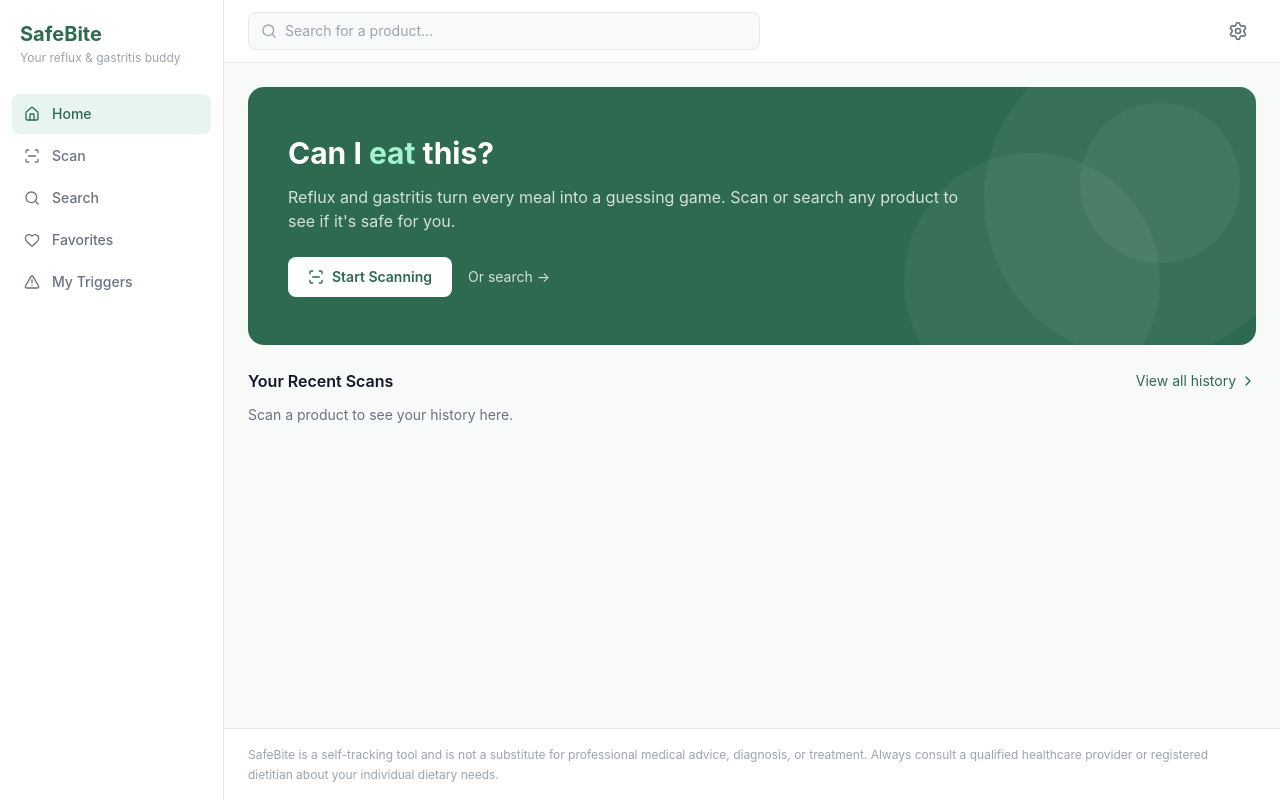
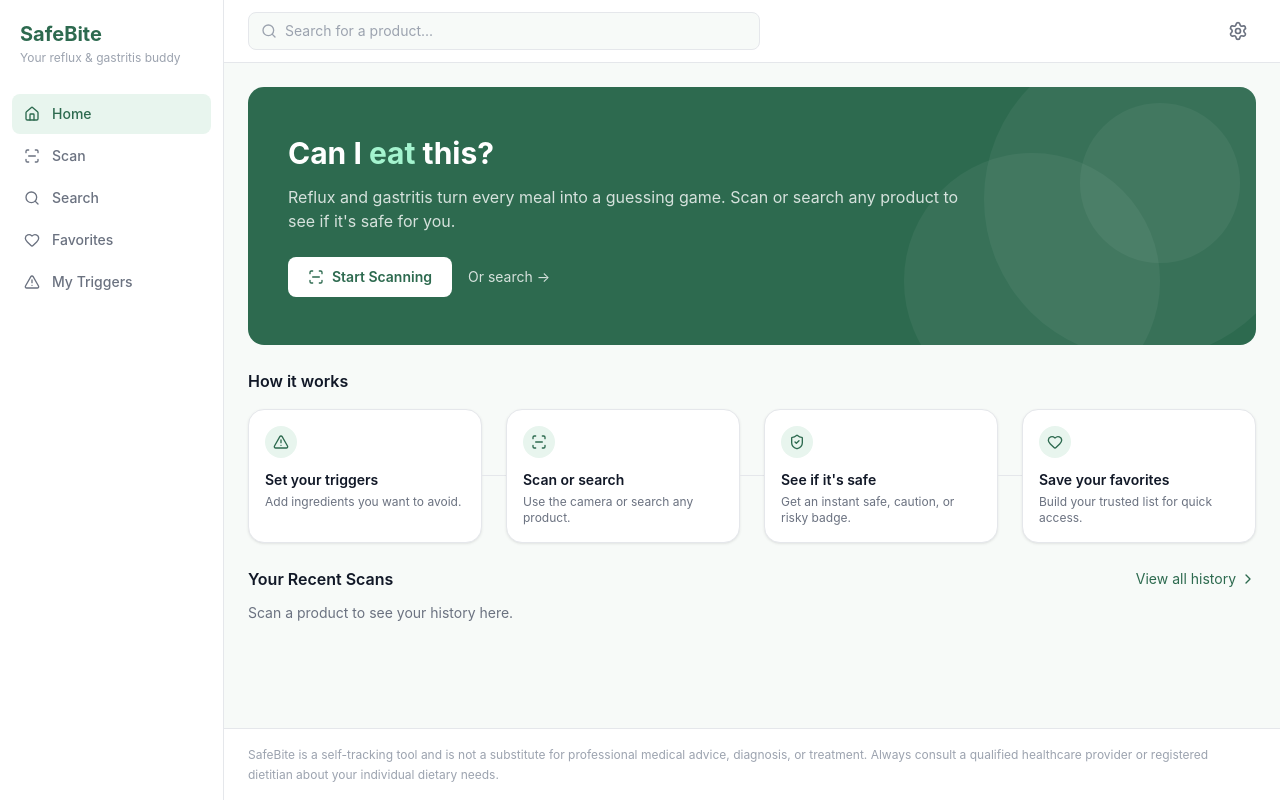
Before and after one commit to ezgikardes/safe-bite, a React (Vite) app: page / in a window 1280 px wide. Built offline with nearby package versions, Linux system fonts and the light colour scheme.

Commit message:
feat: enhance Home component with steps section and update Scan description for clarity

```diff
--- a/src/pages/Home.tsx
+++ b/src/pages/Home.tsx
@@ -1,5 +1,35 @@
+import { Fragment } from "react";
 import { Link } from "react-router-dom";
-import { ScanLine, ChevronRight } from "lucide-react";
+import {
+  ScanLine,
+  ChevronRight,
+  AlertTriangle,
+  ShieldCheck,
+  Heart,
+} from "lucide-react";
+
+const steps = [
+  {
+    icon: AlertTriangle,
+    title: "Set your triggers",
+    description: "Add ingredients you want to avoid.",
+  },
+  {
+    icon: ScanLine,
+    title: "Scan or search",
+    description: "Use the camera or search any product.",
+  },
+  {
+    icon: ShieldCheck,
+    title: "See if it's safe",
+    description: "Get an instant safe, caution, or risky badge.",
+  },
+  {
+    icon: Heart,
+    title: "Save your favorites",
+    description: "Build your trusted list for quick access.",
+  },
+];
 
 export default function Home() {
   return (
@@ -33,6 +63,27 @@
         <div className="absolute right-4 top-4 size-40 rounded-full bg-white/5" />
       </div>
 
+      {/* How it works */}
+      <div>
+        <h2 className="mb-4 text-base font-semibold text-text">How it works</h2>
+        <div className="flex flex-col gap-3 lg:flex-row lg:items-stretch lg:gap-0">
+          {steps.map(({ icon: Icon, title, description }, index) => (
+            <Fragment key={title}>
+              <div className="flex-1 rounded-2xl border border-border bg-surface p-4 shadow-card">
+                <div className="mb-3 w-fit rounded-full bg-primary-light p-2">
+                  <Icon className="size-4 text-primary" />
+                </div>
+                <p className="text-sm font-semibold text-text">{title}</p>
+                <p className="mt-1 text-xs text-text-secondary">{description}</p>
+              </div>
+              {index < steps.length - 1 && (
+                <div className="hidden h-px w-6 self-center bg-border lg:block" />
+              )}
+            </Fragment>
+          ))}
+        </div>
+      </div>
+
       {/* Recent Scans */}
       <div>
         <div className="mb-3 flex items-center justify-between">
--- a/src/pages/Scan.tsx
+++ b/src/pages/Scan.tsx
@@ -54,7 +54,7 @@
       <div>
         <h1 className="text-xl font-bold text-text">Scan a Product</h1>
         <p className="mt-1 text-sm text-text-secondary">
-          Point your camera at a barcode to get instant safety insights.
+          Point your camera at a barcode to check it against your triggers.
         </p>
       </div>
 
```
